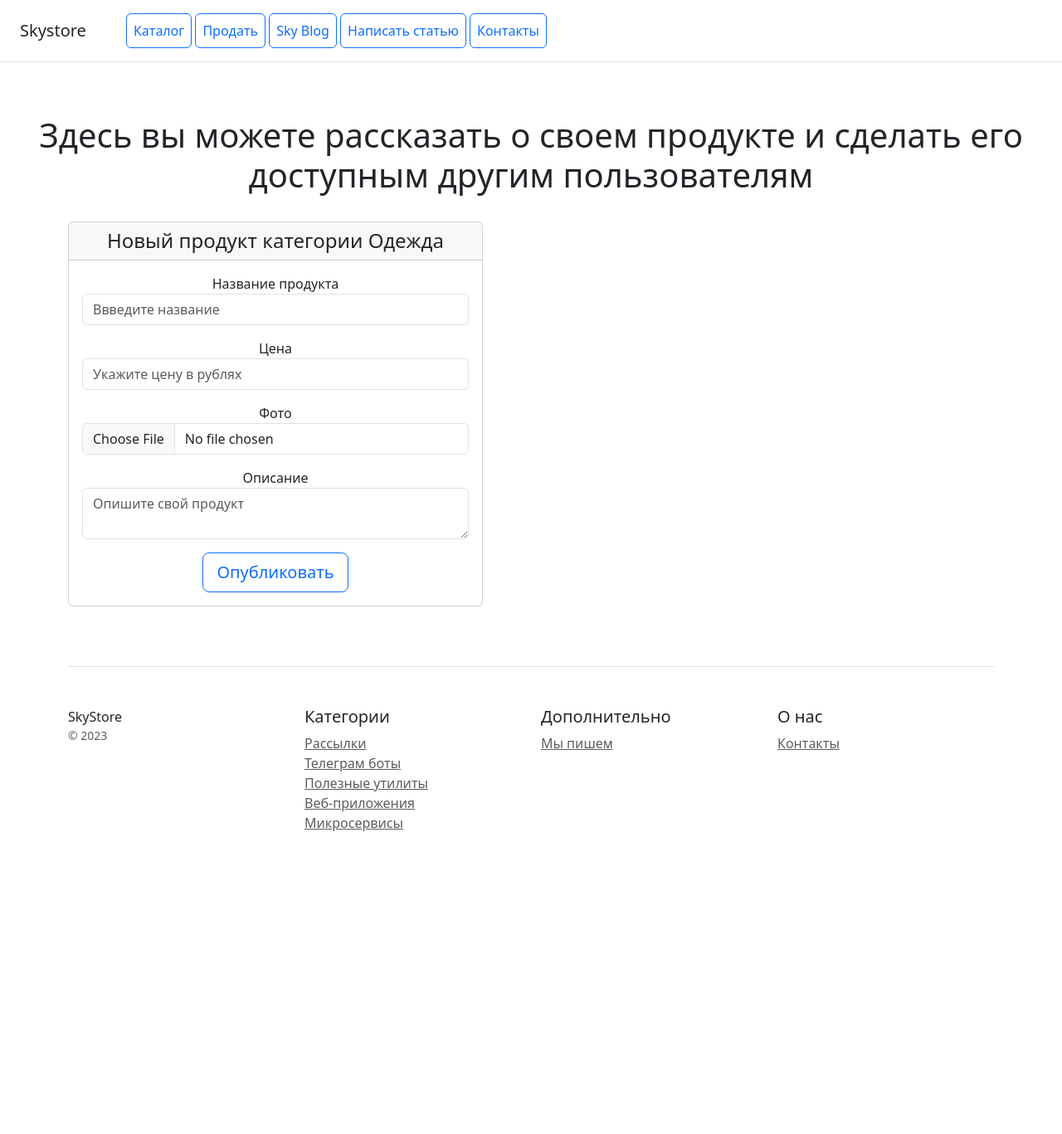
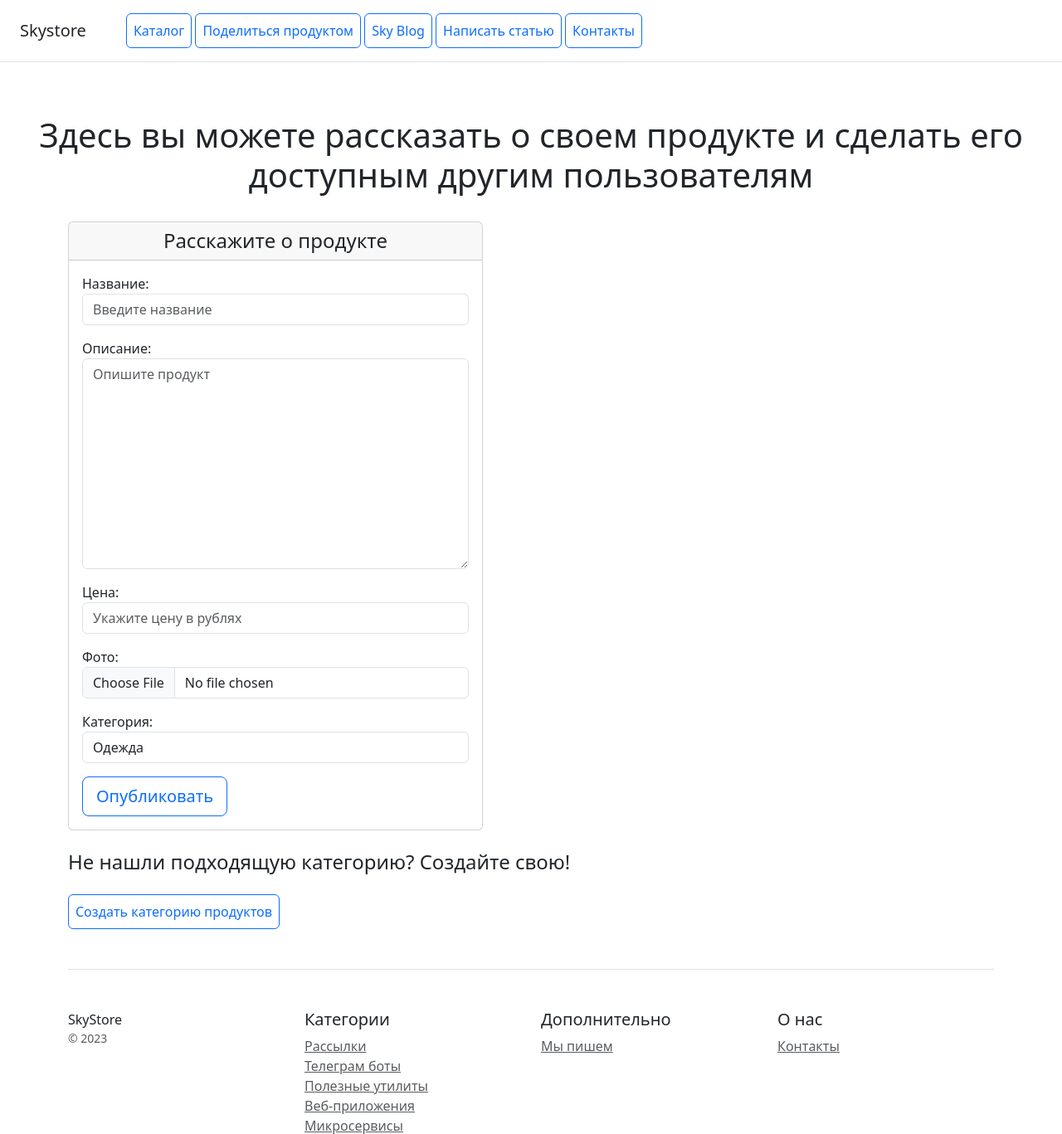
Before and after one commit to havaikrab/Sky_Store, a Django app: page /create_product/4/ in a window 1280 px wide. Shown: the top 1367 px of the page at 83% size. Before the commit the page ends 1002 px from the top, so only its background shows below. Run offline with Django 5.2, Linux system fonts and the light colour scheme; data comes from the database, SQL or seed files in the repository; some libraries are stand-ins or nearby versions.

Commit message:
update navigation, add forms for creating Product, Category

```diff
--- /dev/null
+++ b/catalog/forms.py
@@ -0,0 +1,42 @@
+from typing import Any
+
+from django import forms
+
+from .models import Category, Product
+
+
+class CategoryForm(forms.ModelForm):
+    """Форма для создания нового продукта"""
+
+    class Meta:
+        """Класс содержания формы"""
+
+        model = Category
+        fields = ["name", "description"]
+
+    def __init__(self, *args: Any, **kwargs: Any) -> None:
+        """Переопределение родительского метода, для стилизации формы"""
+
+        super(CategoryForm, self).__init__(*args, **kwargs)
+        self.fields["name"].widget.attrs.update({"class": "form-control", "placeholder": "Введите название"})
+        self.fields["description"].widget.attrs.update({"class": "form-control", "placeholder": "Опишите категорию"})
+
+
+class ProductForm(forms.ModelForm):
+    """Форма для создания нового продукта"""
+
+    class Meta:
+        """Класс содержания формы"""
+
+        model = Product
+        fields = ["name", "description", "price", "photo", "category"]
+
+    def __init__(self, *args: Any, **kwargs: Any) -> None:
+        """Переопределение родительского метода, для стилизации формы"""
+
+        super(ProductForm, self).__init__(*args, **kwargs)
+        self.fields["name"].widget.attrs.update({"class": "form-control", "placeholder": "Введите название"})
+        self.fields["description"].widget.attrs.update({"class": "form-control", "placeholder": "Опишите продукт"})
+        self.fields["price"].widget.attrs.update({"class": "form-control", "placeholder": "Укажите цену в рублях"})
+        self.fields["category"].widget.attrs.update({"class": "form-control"})
+        self.fields["photo"].widget.attrs.update({"class": "form-control"})
--- a/catalog/templates/catalog/product_form.html
+++ b/catalog/templates/catalog/product_form.html
@@ -11,31 +11,18 @@
 {% block content %}
     <div class="col-lg-3 col-md-6 col-sm-12">
         <div class="card mb-4 box-shadow" style="width: 500px">
-            <div class="card-header">
-                <h4 class="my-0 font-weight-normal">Новый продукт категории {{category.name}}</h4>
-            </div>
+            <h4 class="card-header my-0 font-weight-normal">Расскажите о продукте</h4>
             <div class="card-body">
-                <form method="post" action="" class="form-floating" enctype="multipart/form-data">
+                <form method="post" action="" class="form-floating text-start" enctype="multipart/form-data">
                     {% csrf_token %}
-                    <div class="mb-3">
-                        <label for="name">Название продукта</label>
-                        <input type="text" name="name" class="form-control" id="name" placeholder="Ввведите название" required>
-                    </div>
-                    <div class="mb-3">
-                        <label for="price">Цена</label>
-                        <input type="number" name="price" class="form-control" id="price" placeholder="Укажите цену в рублях" required>
-                    </div>
-                    <div class="mb-3">
-                        <label for="photo">Фото</label>
-                        <input type="file" name="photo" class="form-control" id="photo" accept="image/*">
-                    </div>
-                    <div class="mb-3">
-                        <label for="description">Описание</label>
-                        <textarea name="description" class="form-control" id="description" placeholder="Опишите свой продукт"></textarea>
-                    </div>
+                    {{form.as_p}}
                     <button type="submit" class="btn btn-lg btn-block btn-outline-primary">Опубликовать</button>
                 </form>
             </div>
         </div>
     </div>
+    <div class="text-start">
+        <h4 class="mb-4">Не нашли подходящую категорию? Создайте свою!</h4>
+        <a class="p-2 btn btn-outline-primary" href="/select_category/">Создать категорию продуктов</a>
+    </div>
 {% endblock %}
--- a/catalog/urls.py
+++ b/catalog/urls.py
@@ -10,7 +10,8 @@ urlpatterns = [
     path("catalog/page/<int:page>/", views.HomeListView.as_view(), name="catalog"),
     path("contacts/", views.ContactCreateView.as_view(), name="contacts"),
     path("product/<int:pk>/", views.ProductDetailView.as_view(), name="product"),
-    path("select_category/", views.SelectCategoryListView.as_view(), name="select_category"),
+    path("select_category/", views.CategoryListView.as_view(), name="select_category"),
     path("create_category/", views.CategoryCreateView.as_view(), name="create_category"),
-    path("create_product/<int:cat_id>/", views.CreateProductCreateView.as_view(), name="create_product"),
+    path("create_product/", views.ProductCreateView.as_view(), name="create_product_no_category"),
+    path("create_product/<int:cat_id>/", views.ProductCreateView.as_view(), name="create_product"),
 ]
--- a/catalog/views.py
+++ b/catalog/views.py
@@ -1,11 +1,10 @@
-from typing import Any
-
 from django.contrib import messages
 from django.forms import BaseModelForm
 from django.http import HttpResponse
 from django.urls import reverse_lazy
 from django.views.generic import CreateView, DetailView, ListView
 
+from .forms import CategoryForm, ProductForm
 from .models import Category, Contact, Product
 
 
@@ -23,7 +22,7 @@ class ProductDetailView(DetailView):
     model = Product
 
 
-class SelectCategoryListView(ListView):
+class CategoryListView(ListView):
     """Контроллер страницы выбора категории размещаемого продукта"""
 
     model = Category
@@ -33,31 +32,26 @@ class CategoryCreateView(CreateView):
     """Контроллер страницы создания новой категории продуктов"""
 
     model = Category
-    fields = ("name", "description")
+    form_class = CategoryForm
     success_url = reverse_lazy("catalog:select_category")
 
 
-class CreateProductCreateView(CreateView):
+class ProductCreateView(CreateView):
     """Контроллер страницы создания нового продукта"""
 
     model = Product
-    fields = ("name", "description", "photo", "price")
+    form_class = ProductForm
     success_url = reverse_lazy("catalog:home")
 
-    def form_valid(self, form: BaseModelForm) -> HttpResponse:
-        """Метод, устанавливающий значение поля Category, переданное в url"""
+    def get_initial(self) -> dict:
+        """Метод, предопределяющий значение категории продукта"""
 
+        initial = super().get_initial()
         category_id = self.kwargs.get("cat_id")
-        form.instance.category_id = category_id
-        return super().form_valid(form)
-
-    def get_context_data(self, **kwargs: Any) -> dict:
-        """Метод, добавляющий в контекст шаблона информацию о категории создаваемого продукта"""
-
-        category_id = self.kwargs.get("cat_id")
-        context = super().get_context_data(**kwargs)
-        context["category"] = Category.objects.get(id=category_id)
-        return context
+        if category_id:
+            current_category = Category.objects.get(id=category_id)
+            initial["category"] = current_category
+        return initial
 
 
 class ContactCreateView(CreateView):
--- a/templates/navigation.html
+++ b/templates/navigation.html
@@ -2,7 +2,7 @@
     <h5 class="my-0 mr-md-auto font-weight-normal">Skystore</h5>
     <nav class="ms-5">
         <a class="p-2 btn btn-outline-primary" href="/">Каталог</a>
-        <a class="p-2 btn btn-outline-primary" href="/select_category/">Продать</a>
+        <a class="p-2 btn btn-outline-primary" href="/create_product/">Поделиться продуктом</a>
         <a class="p-2 btn btn-outline-primary" href="/blog/page/1/">Sky Blog</a>
         <a class="p-2 btn btn-outline-primary" href="/create_article/">Написать статью</a>
         <a class="p-2 btn btn-outline-primary" href="/contacts/">Контакты</a>
```
Also changed, not shown: catalog/templates/catalog/category_form.html (+2 -9 lines), catalog/templates/catalog/category_list.html (+5 -6 lines).
